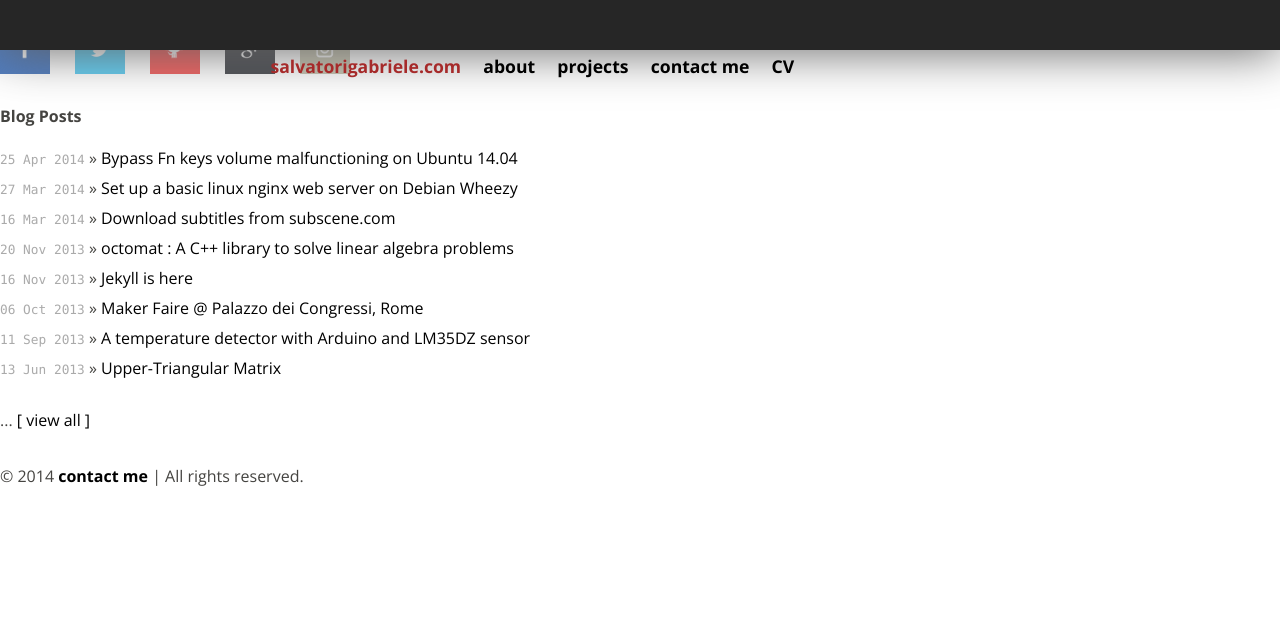
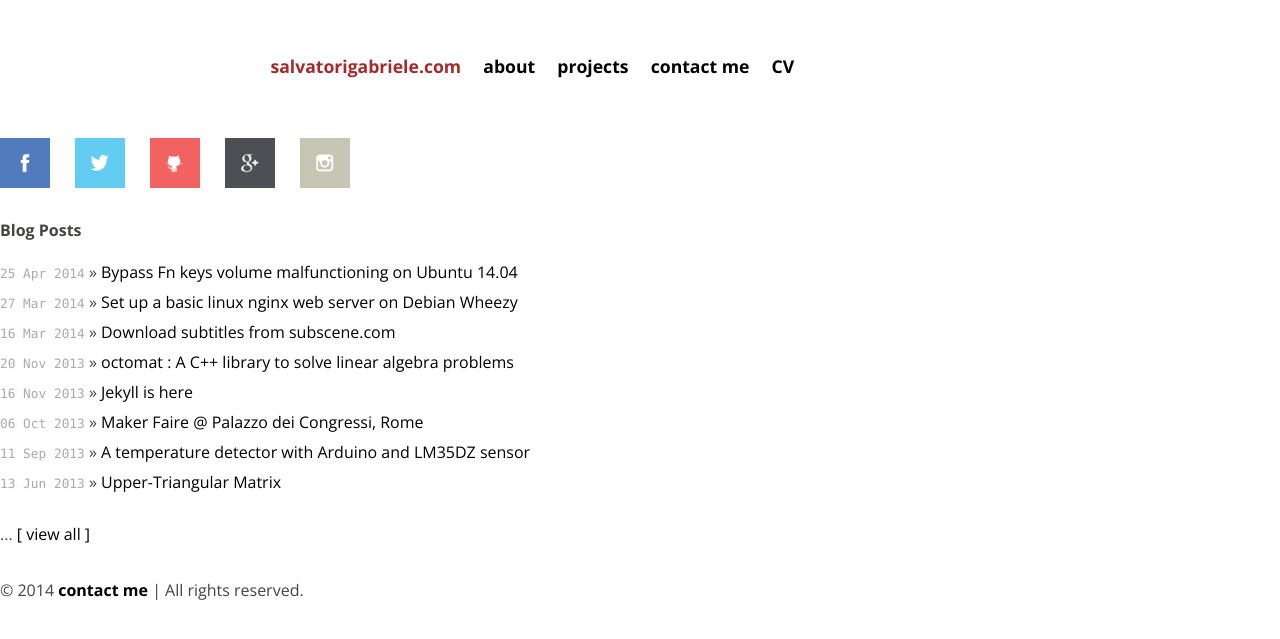
Before and after one commit to gsalvatori/salvatorigabriele.com, a Jekyll site: the page built from index.html, in a window 1280 px wide and 900 px high. Shown: the top 639 px of the window. Built offline with Jekyll 4.4.1, drawn with Linux system fonts in a browser that asks for light colours; Markdown is read by kramdown in place of the engine named in the settings.

Commit message:
Update main.css

```diff
--- a/css/main.css
+++ b/css/main.css
@@ -212,12 +212,3 @@ pre {
         font-size:14px;
         padding:0.5em;
 }
-
-nav {
- background-color:#262626;
- width:100%;
- height:50px;
- box-shadow: 0px 1px 50px #5E5E5E;
- position:fixed;
- top:0px;
-}
```
